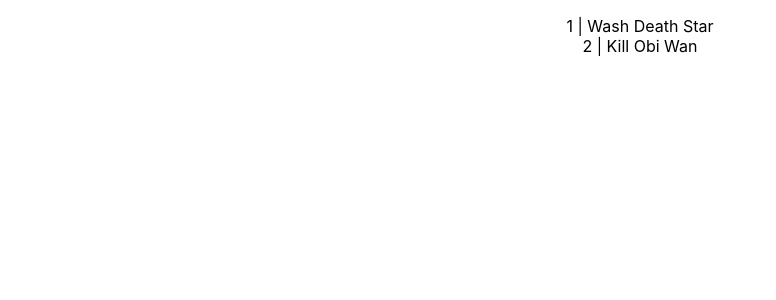
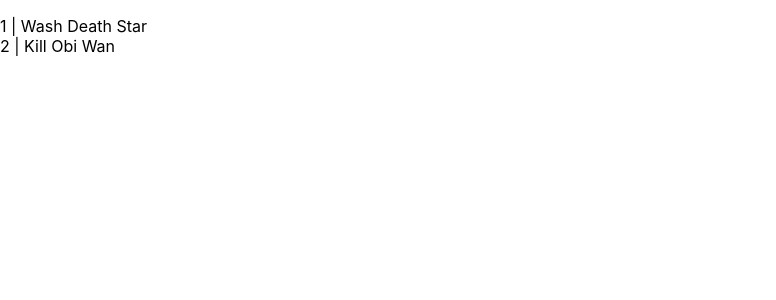
Before and after one commit to jmmarco/getting-started-react-typescript, a React (Create React App) app: page / in a window 1280 px wide. Shown: the top 300 px of the page, without its empty margins (0-776 px from the left). Built offline with nearby package versions, Linux system fonts and the light colour scheme.

Commit message:
Add spacing to main container

```diff
--- a/src/App.css
+++ b/src/App.css
@@ -1,4 +1,5 @@
-.App {
+.app {
+  padding: 2.5rem;
   text-align: center;
 }
 
```
